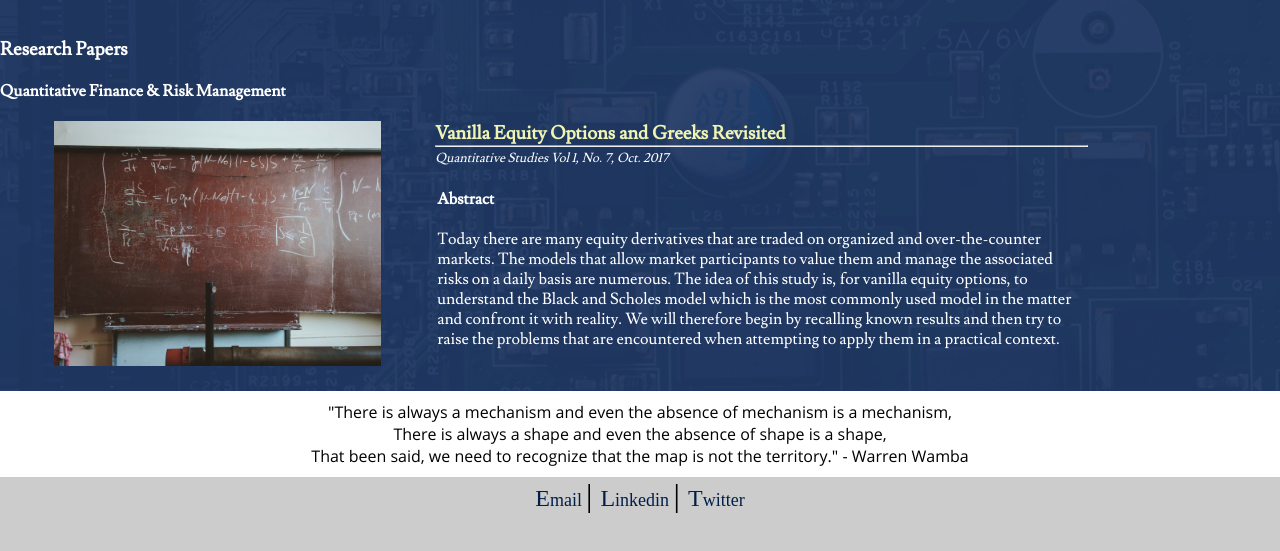
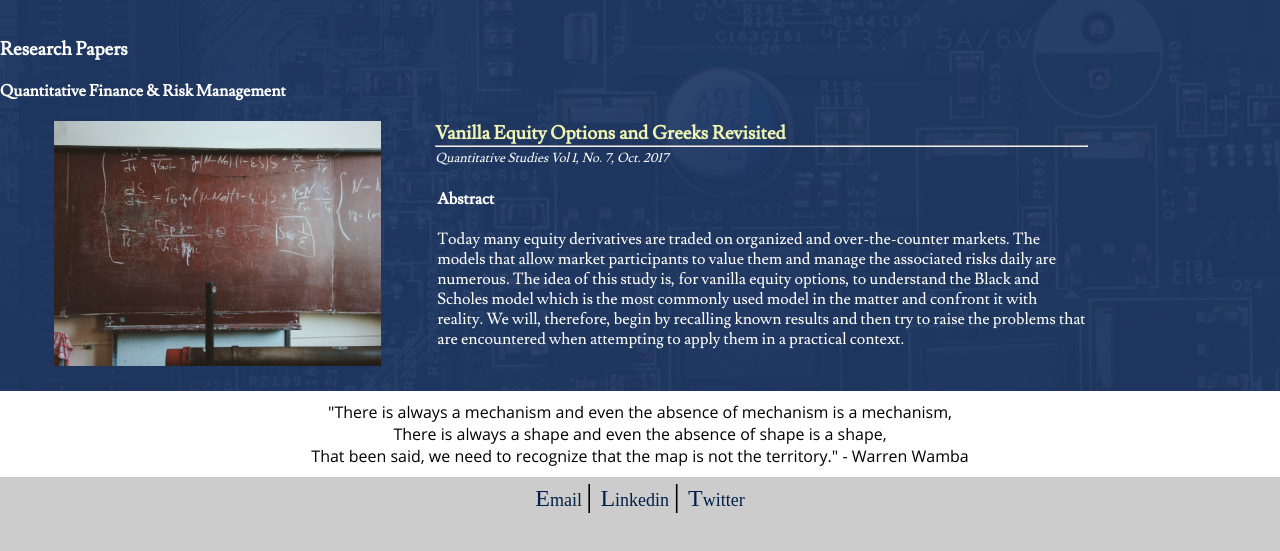
Before and after one commit to wwamba/wwamba.github.io, a plain HTML site: page r-papers.html in a window 1280 px wide. Shown: the part 141-692 px from the top of the page. Drawn offline with Linux system fonts and the light colour scheme.

Commit message:
Add files via upload

```diff
--- a/r-papers.html
+++ b/r-papers.html
@@ -64,14 +64,7 @@
                                               <tr>
                                                 <td>
                                                   <h4><br/>Abstract</h4>
-                                                  <p><br/>Today there are many equity derivatives that are traded on organized
-                                                  and over-the-counter markets. The models that allow market participants
-                                                  to value them and manage the associated risks on a daily basis are numerous.
-                                                  The idea of this study is, for vanilla equity options, to understand the Black
-                                                  and Scholes model which is the most commonly used model in the matter and confront
-                                                  it with reality. We will therefore begin by recalling known results and then
-                                                  try to raise the problems that are encountered when attempting to apply
-                                                  them in a practical context. </p>
+                                                  <p><br/>Today many equity derivatives are traded on organized and over-the-counter markets. The models that allow market participants to value them and manage the associated risks daily are numerous. The idea of this study is, for vanilla equity options, to understand the Black and Scholes model which is the most commonly used model in the matter and confront it with reality. We will, therefore, begin by recalling known results and then try to raise the problems that are encountered when attempting to apply them in a practical context. </p>
                                                 </td>
                                               </tr>
                                             </tbody>
```
